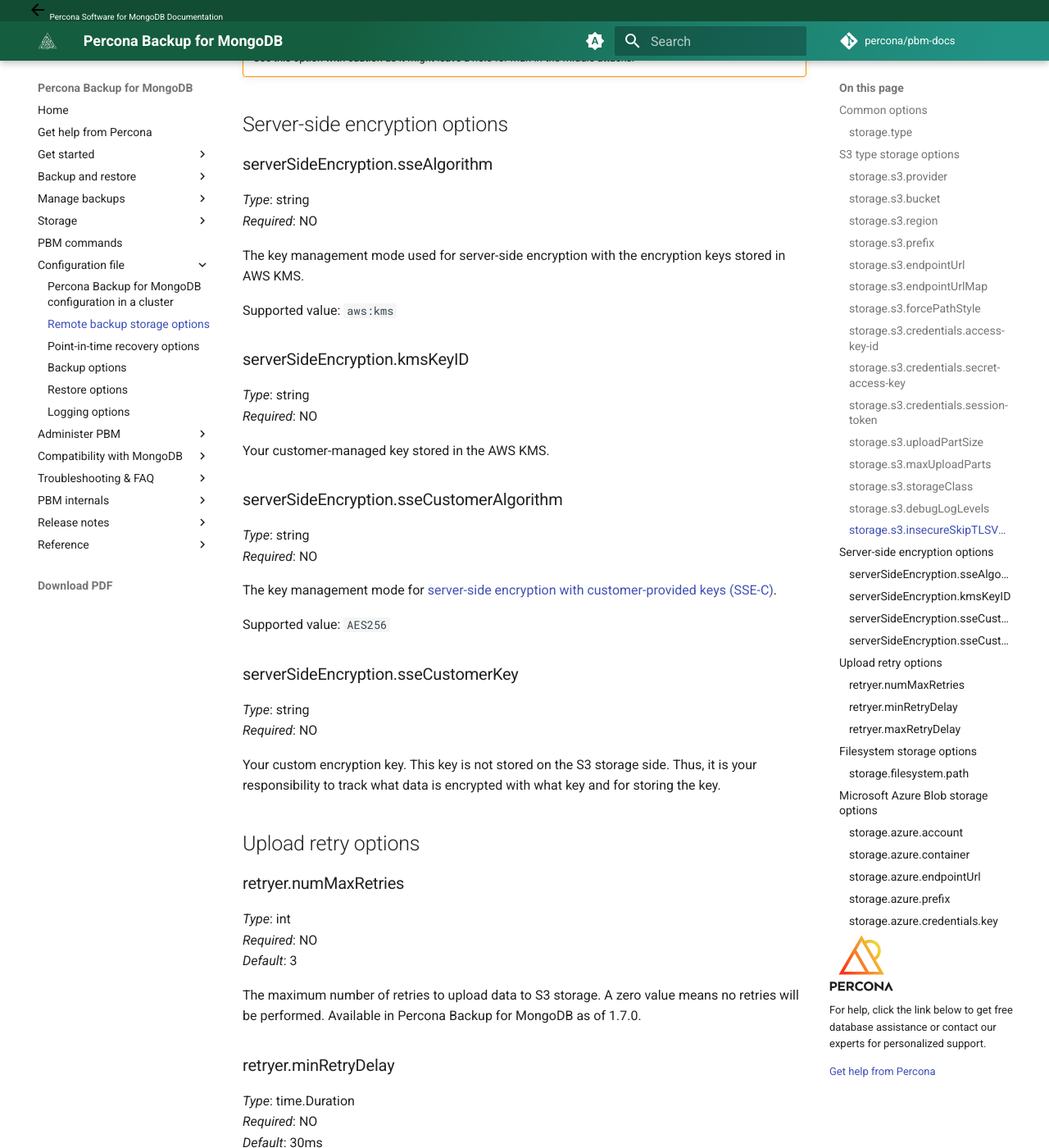
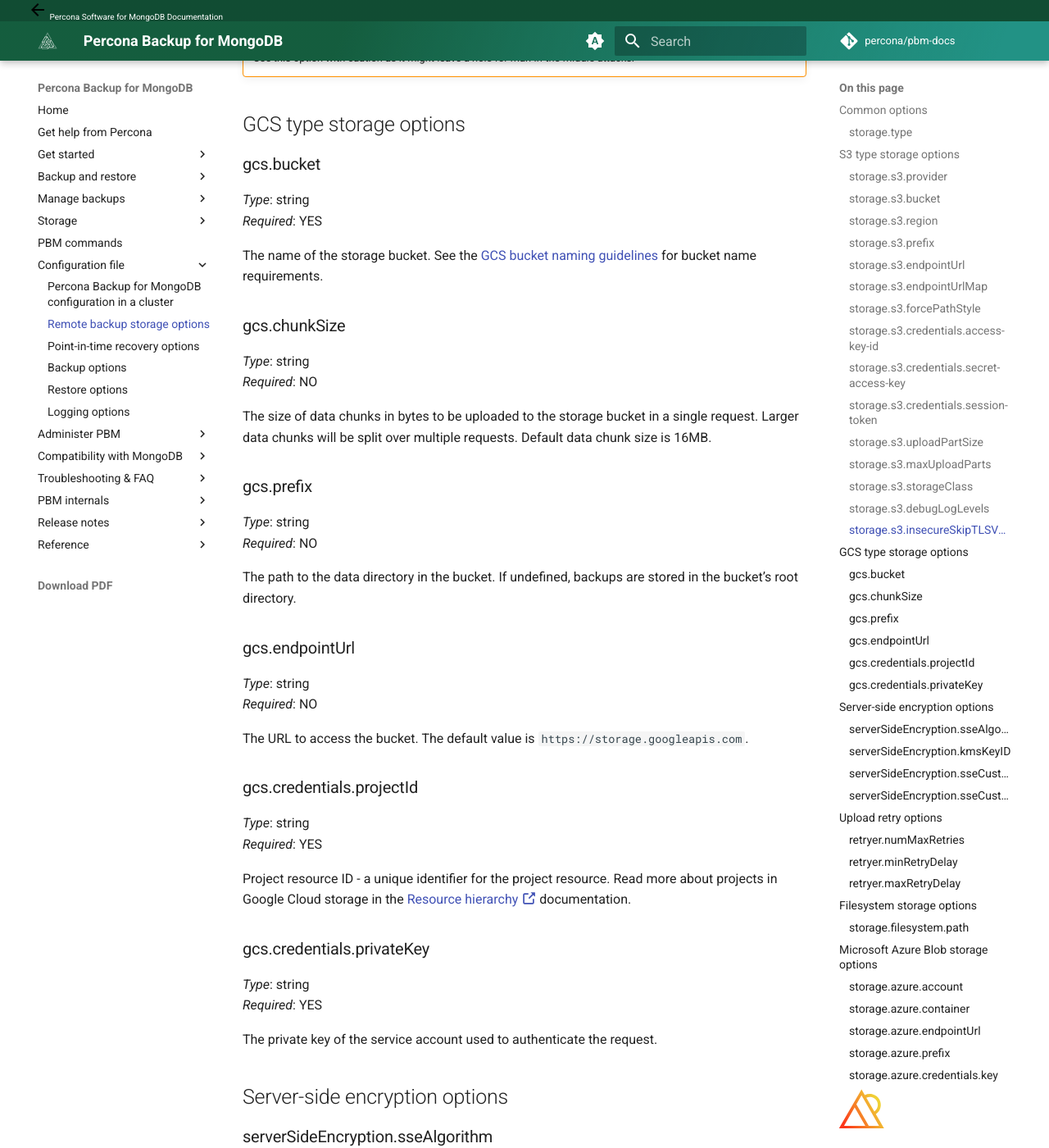
Before and after one commit to percona/pbm-docs, an MkDocs documentation site: the page built from docs/reference/configuration-options.md, in a window 1280 px wide and 1400 px high, scrolled down 4629 px. Shown: the whole window at 82% size. Built offline with MkDocs 1.6.1 and Material for MkDocs 9.7.7, drawn with Linux system fonts in a browser that asks for light colours; nearby versions of some CDN libraries; comment, search, counter and statistics services are not loaded; some of the changed text lies outside the part shown.

Commit message:
PBM-1484 Updated GCS configuration example and options
modified:   docs/details/storage-config-example.md
	modified:   docs/reference/configuration-options.md

```diff
--- a/docs/reference/configuration-options.md
+++ b/docs/reference/configuration-options.md
@@ -174,6 +174,51 @@
 !!! warning
 
     Use this option with caution as it might leave a hole for man-in-the-middle attacks.
+
+## GCS type storage options
+
+### gcs.bucket
+
+*Type*: string <br>
+*Required*: YES
+
+The name of the storage bucket. See the [GCS bucket naming guidelines](https://cloud.google.com/storage/docs/naming-buckets#requirements) for bucket name requirements.
+
+### gcs.chunkSize
+
+*Type*: string <br>
+*Required*: NO
+
+The size of data chunks in bytes to be uploaded to the storage bucket in a single request. Larger data chunks will be split over multiple requests. Default data chunk size is 16MB.
+
+### gcs.prefix
+
+*Type*: string <br>
+*Required*: NO
+
+The path to the data directory in the bucket. If undefined, backups are stored in the bucket's root directory.
+
+### gcs.endpointUrl
+
+*Type*: string <br>
+*Required*: NO
+
+The URL to access the bucket. The default value is `https://storage.googleapis.com`.
+
+### gcs.credentials.projectId
+
+*Type*: string <br>
+*Required*: YES
+
+Project resource ID - a unique identifier for the project resource. Read more about projects in Google Cloud storage in the [Resource hierarchy :octicons-link-external-16:](https://cloud.google.com/resource-manager/docs/cloud-platform-resource-hierarchy#projects) documentation.
+
+### gcs.credentials.privateKey
+
+*Type*: string <br>
+*Required*: YES
+
+The private key of the service account used to authenticate the request.
+
 
 ## Server-side encryption options
 
```
Also changed, not shown: other parts of docs/reference/configuration-options.md (+5 -5 lines).
